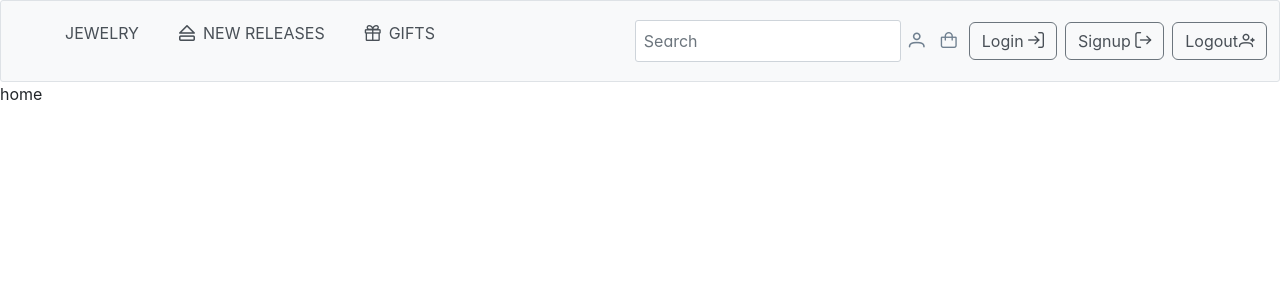
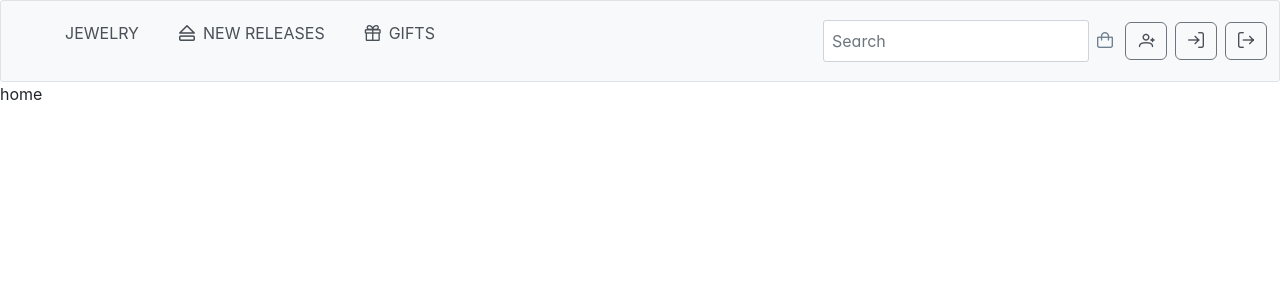
Before and after one commit to Marwaahmedfouad/jewelry-ecommerce, a React (Create React App) app in the folder frontend/: page / in a window 1280 px wide. Shown: the top 300 px of the page. Built offline with nearby package versions, Linux system fonts and the light colour scheme; sample sign-in values are in the browser's storage.

Commit message:
update navbar

```diff
--- a/frontend/src/components/Navbar.jsx
+++ b/frontend/src/components/Navbar.jsx
@@ -7,22 +7,19 @@ import { clearUserData, saveUserData } from "../Redux/authenticatinoSlice";
 import { useEffect } from "react";
 
 export default function Navbar() {
+  const { userData } = useSelector((state) => state.authProjext);
 
-const {userData}=useSelector((state)=>state.authProjext)
-
-const dispatch=useDispatch()
+  const dispatch = useDispatch();
   const handleLogout = () => {
     // Clear the token from session storage using the correct key
     sessionStorage.removeItem("userToken"); // Note: "userToken", not "usertoken"
     // Dispatch the action to clear user data from Redux
     dispatch(clearUserData());
-
   };
 
   useEffect(() => {
     console.log("User Data:", userData); // Log the userData value
   }, [userData]);
-
 
   const itemRenderer = (item) => (
     <Link
@@ -44,7 +41,7 @@ useEffect(() => {
     {
       label: "JEWELRY",
       template: itemRenderer,
-      link: "/login",
+      link: "/",
     },
     {
       label: "NEW RELEASES",
@@ -69,46 +66,42 @@ useEffect(() => {
           className="w-8rem sm:w-auto"
         />
       </div>
+
       <div className="px-2">
-        <Link to="/login">
-          <i className="pi pi-user" style={{ color: "#708090" }}></i>
-        </Link>
-      </div>
-      <div className="px-2">
-        <Link to="/Product">
+        <Link to="/cart">
           <i className="pi pi-shopping-bag" style={{ color: "#708090" }}></i>
         </Link>
       </div>
+
+      <div className="px-1">
+        <Link
+          to="/Signup"
+          className="btn btn-outline-secondary"
+          style={{ textDecoration: "none", color: "inherit" }}
+          onClick={handleLogout}
+        >
+          <i className="pi pi-user-plus" style={{ color: "inherit" }}></i>
+        </Link>
+      </div>
+
       <div className="px-1 ">
         <Link
           to="/login"
           className="btn btn-outline-secondary"
           style={{ textDecoration: "none", color: "inherit" }}
         >
-          Login <i className="pi pi-sign-in" style={{ color: "inherit" }}></i>
+          <i className="pi pi-sign-in" style={{ color: "inherit" }}></i>
         </Link>
       </div>
 
       <div className="px-1">
-        <Link
-          to="/login"
-          className="btn btn-outline-secondary"
-          style={{ textDecoration: "none", color: "inherit" }}
-        >
-          Signup <i className="pi pi-sign-out" style={{ color: "inherit" }}></i>
-        </Link>
-      </div>
-
-      <div className="px-1">
-        <Link
-          to="/login"
+        <button
           className="btn btn-outline-secondary"
           style={{ textDecoration: "none", color: "inherit" }}
           onClick={handleLogout}
         >
-          Logout
-          <i className="pi pi-user-plus" style={{ color: "inherit" }}></i>
-        </Link>
+          <i className="pi pi-sign-out" style={{ color: "inherit" }}></i>
+        </button>
       </div>
     </div>
   );
```
Lines whose indentation alone changed are shown as unchanged.
